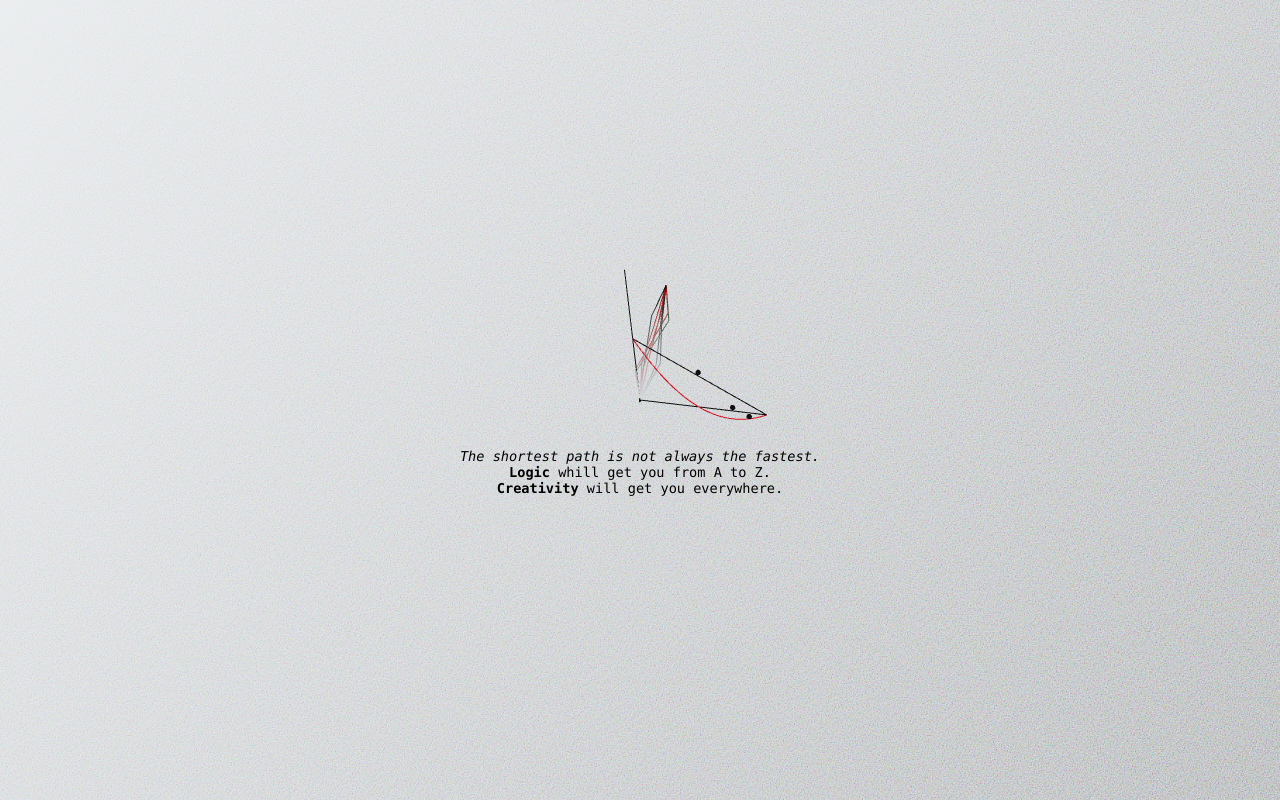
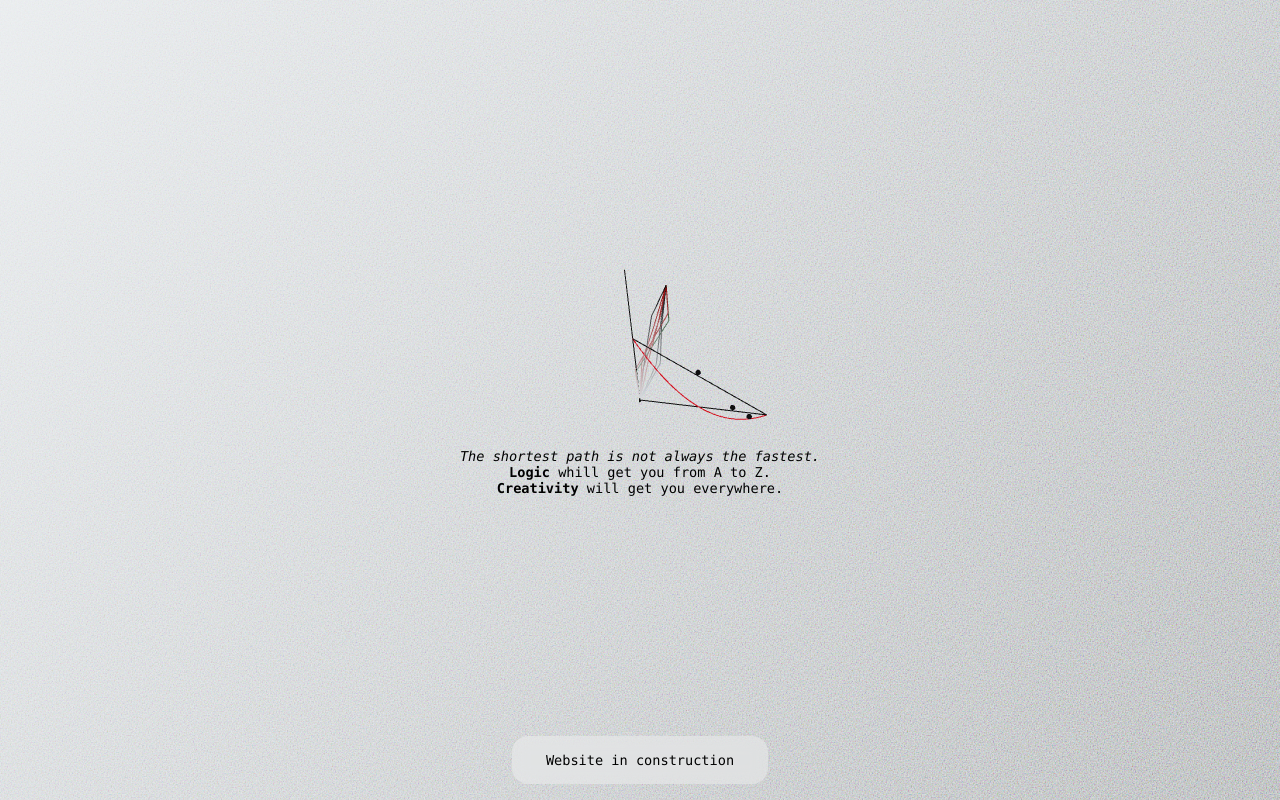
Before and after one commit to clementpoiret/website, a Next.js app: page / in a window 1280 px wide. Built offline with nearby package versions, Linux system fonts and the light colour scheme; no server answers.

Commit message:
✨ Added a navbar

```diff
--- a/package.json
+++ b/package.json
@@ -33,6 +33,7 @@
     "eslint-plugin-react": "^7.32.2",
     "eslint-plugin-testing-library": "^5.10.2",
     "eslint-plugin-unused-imports": "^2.0.0",
-    "prettier": "^2.8.4"
+    "prettier": "^2.8.4",
+    "sass": "^1.58.3"
   }
 }
--- a/src/app/globals.css
+++ b/src/app/globals.css
@@ -40,39 +40,6 @@
   --card-border-rgb: 131, 134, 135;
 }
 
-@media (prefers-color-scheme: dark) {
-  :root {
-    --foreground-rgb: 255, 255, 255;
-    --background-start-rgb: 0, 0, 0;
-    --background-end-rgb: 0, 0, 0;
-
-    --primary-glow: radial-gradient(rgba(1, 65, 255, 0.4), rgba(1, 65, 255, 0));
-    --secondary-glow: linear-gradient(
-      to bottom right,
-      rgba(1, 65, 255, 0),
-      rgba(1, 65, 255, 0),
-      rgba(1, 65, 255, 0.3)
-    );
-
-    --tile-start-rgb: 2, 13, 46;
-    --tile-end-rgb: 2, 5, 19;
-    --tile-border: conic-gradient(
-      #ffffff80,
-      #ffffff40,
-      #ffffff30,
-      #ffffff20,
-      #ffffff10,
-      #ffffff10,
-      #ffffff80
-    );
-
-    --callout-rgb: 20, 20, 20;
-    --callout-border-rgb: 108, 108, 108;
-    --card-rgb: 100, 100, 100;
-    --card-border-rgb: 200, 200, 200;
-  }
-}
-
 * {
   box-sizing: border-box;
   padding: 0;
@@ -82,26 +49,11 @@
 html,
 body {
   max-width: 100vw;
+  max-height: 100vh;
   overflow-x: hidden;
-}
-
-body {
-  color: rgb(var(--foreground-rgb));
-  background: linear-gradient(
-      to bottom,
-      transparent,
-      rgb(var(--background-end-rgb))
-    )
-    rgb(var(--background-start-rgb));
 }
 
 a {
   color: inherit;
   text-decoration: none;
 }
-
-@media (prefers-color-scheme: dark) {
-  html {
-    color-scheme: dark;
-  }
-}
--- a/src/app/page.module.css
+++ b/src/app/page.module.scss
@@ -6,39 +6,6 @@
   height: 100vh;
   width: 100vw;
   background: #fff;
-}
-
-.scene {
-  display: flex;
-  flex-direction: column;
-  justify-content: center;
-  align-items: center;
-  width: 100vw;
-  height: 100vh;
-}
-
-.quote {
-  position: absolute;
-  top: 56vh;
-  width: 100%;
-  text-align: center;
-  z-index: 42;
-  display: block;
-  color: black;
-  font-size: 0.85rem;
-  max-width: var(--max-width);
-  width: 100%;
-  font-family: var(--font-mono);
-}
-
-.canvas {
-  /* resulting css */
-  background: linear-gradient(
-      128deg,
-      rgba(236, 239, 241, 0.9),
-      rgba(55, 71, 79, 0.16)
-    ),
-    url(/static/noise.svg);
 }
 
 .code {
--- a/src/app/page.tsx
+++ b/src/app/page.tsx
@@ -1,11 +1,14 @@
 import Background from "@/components/background"
+import Navbar from "@/components/wm/navbar"
 
-import styles from "./page.module.css"
+import styles from "./page.module.scss"
 
 export default function Home() {
   return (
     <div className={styles.main}>
       <Background />
+
+      <Navbar />
     </div>
   )
 }
--- /dev/null
+++ b/src/components/background.module.scss
@@ -0,0 +1,32 @@
+.scene {
+  display: flex;
+  flex-direction: column;
+  justify-content: center;
+  align-items: center;
+  width: 100vw;
+  height: 100vh;
+}
+
+.quote {
+  position: absolute;
+  top: 56vh;
+  width: 100%;
+  text-align: center;
+  z-index: 42;
+  display: block;
+  color: black;
+  font-size: 0.85rem;
+  max-width: var(--max-width);
+  width: 100%;
+  font-family: var(--font-mono);
+}
+
+.canvas {
+  /* resulting css */
+  background: linear-gradient(
+      128deg,
+      rgba(236, 239, 241, 0.9),
+      rgba(55, 71, 79, 0.16)
+    ),
+    url(/static/noise.svg);
+}
--- a/src/components/background.tsx
+++ b/src/components/background.tsx
@@ -2,8 +2,9 @@
 
 import { Canvas } from "@react-three/fiber"
 
-import styles from "@/app/page.module.css"
 import LineArt from "@/components/3d/lineart"
+
+import styles from "./background.module.scss"
 
 export default function Background() {
   const description = "A simple line art component"
--- /dev/null
+++ b/src/components/wm/navbar.module.scss
@@ -0,0 +1,20 @@
+.navbar {
+  position: absolute;
+  bottom: 16px;
+  min-width: 256px;
+  height: 48px;
+  display: flex;
+  justify-content: center;
+  align-items: center;
+  z-index: 42;
+  background: #fafafa60;
+  backdrop-filter: blur(8px);
+  border-radius: 16px;
+  padding: 8px;
+}
+
+.paragraph {
+  color: black;
+  font-size: 0.85rem;
+  font-family: var(--font-mono);
+}
--- /dev/null
+++ b/src/components/wm/navbar.tsx
@@ -0,0 +1,11 @@
+import styles from "./navbar.module.scss"
+
+const Navbar = () => {
+  return (
+    <div className={styles.navbar}>
+      <p className={styles.paragraph}>Website in construction</p>
+    </div>
+  )
+}
+
+export default Navbar
```
Also changed, not shown: 1 other file (tests, documents, lock files or other folders).
